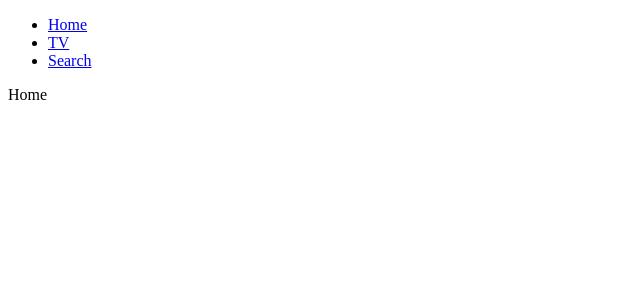
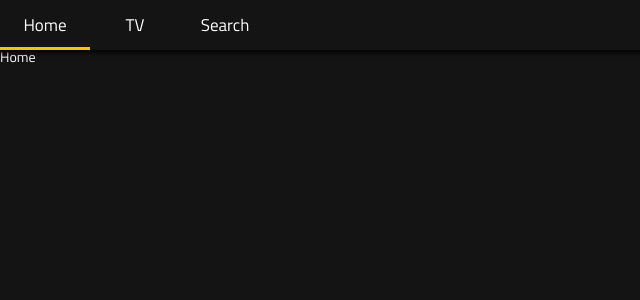
Before and after one commit to taeyoungs/youngflix, a React (Create React App) app: page / in a window 1280 px wide. Shown: the top 300 px of the page, without its empty margins (0-640 px from the left). Built offline with nearby package versions, Linux system fonts and the light colour scheme.

Commit message:
add globalStyles and header css

```diff
--- a/package.json
+++ b/package.json
@@ -10,7 +10,9 @@
     "react-dom": "^16.12.0",
     "react-router-dom": "^5.1.2",
     "react-scripts": "3.2.0",
-    "set-value": "^3.0.1"
+    "set-value": "^3.0.1",
+    "styled-components": "^4.4.1",
+    "styled-reset": "^4.0.7"
   },
   "scripts": {
     "start": "react-scripts start",
--- a/src/Components/App.js
+++ b/src/Components/App.js
@@ -1,12 +1,12 @@
 import React from 'react';
 import Router from 'Components/Router';
-import Header from 'Components/Header';
+import GlobalStyles from './GlobalStyles';
 
 function App() {
   return (
     <>
-      <Header />
       <Router />
+      <GlobalStyles />
     </>
   );
 }
--- /dev/null
+++ b/src/Components/GlobalStyles.js
@@ -0,0 +1,23 @@
+import { createGlobalStyle } from 'styled-components';
+import reset from 'styled-reset';
+
+const globalStyles = createGlobalStyle`
+    @import url('https://fonts.googleapis.com/css?family=Titillium+Web&display=swap');
+    ${reset}
+    a {
+        color: inherit;
+        text-decoration: none;
+    }
+    * {
+        box-sizing: border-box;
+    }
+    body {
+        color: white;
+        background-color: rgba(20, 20, 20, 1);
+        font-family: 'Titillium Web';
+        font-size: 14px;
+        padding-top: 50px;
+    }
+`;
+
+export default globalStyles;
--- a/src/Components/Header.js
+++ b/src/Components/Header.js
@@ -1,17 +1,54 @@
 import React from 'react';
+import { Link, withRouter } from 'react-router-dom';
+import styled from 'styled-components';
 
-export default () => (
-  <header>
-    <ul>
-      <li>
-        <a href="/">Home</a>
-      </li>
-      <li>
-        <a href="/tv">TV</a>
-      </li>
-      <li>
-        <a href="/search">Search</a>
-      </li>
-    </ul>
-  </header>
-);
+const Header = styled.header`
+  position: fixed;
+  top: 0;
+  left: 0%;
+  height: 50px;
+  width: 100%;
+  font-size: 17px;
+  display: flex;
+  align-items: center;
+  background-color: rgba(20, 20, 20, 0.8);
+  z-index: 10;
+  box-shadow: 0px 1px 5px 2px rgba(0, 0, 0, 0.8);
+`;
+
+const List = styled.ul`
+  display: flex;
+  list-style: none;
+`;
+
+const Item = styled.li`
+  width: 90px;
+  height: 50px;
+  text-align: center;
+  border-bottom: 3px solid
+    ${props => (props.current ? '#f1c40f' : 'transparent')};
+  transition: border-bottom 0.5s ease-in-out;
+`;
+
+const SLink = styled(Link)`
+  display: flex;
+  justify-content: center;
+  align-items: center;
+  height: 50px;
+`;
+
+export default withRouter(({ location: { pathname } }) => (
+  <Header>
+    <List>
+      <Item current={pathname === '/'}>
+        <SLink to="/">Home</SLink>
+      </Item>
+      <Item current={pathname === '/tv'}>
+        <SLink to="/tv">TV</SLink>
+      </Item>
+      <Item current={pathname === '/search'}>
+        <SLink to="/search">Search</SLink>
+      </Item>
+    </List>
+  </Header>
+));
--- a/src/Components/Router.js
+++ b/src/Components/Router.js
@@ -1,6 +1,6 @@
 import React from 'react';
 import {
-  BrowserRouter as Router,
+  HashRouter as Router,
   Route,
   Redirect,
   Switch,
@@ -8,14 +8,18 @@
 import Home from 'Routes/Home';
 import TV from 'Routes/TV';
 import Search from 'Routes/Search';
+import Header from 'Components/Header';
 
 export default () => (
   <Router>
+    <>
+      <Header />
       <Switch>
         <Route path="/" exact component={Home}></Route>
         <Route path="/tv" exact component={TV}></Route>
         <Route path="/search" exact component={Search}></Route>
         <Redirect from="*" to="/" />
       </Switch>
+    </>
   </Router>
 );
--- a/src/Routes/Detail.js
+++ b/src/Routes/Detail.js
@@ -1 +1,3 @@
-export default () => 'Detail';
+import React from 'react';
+
+export default () => <h4>Detail</h4>;
--- a/src/Routes/Home.js
+++ b/src/Routes/Home.js
@@ -1 +1,3 @@
-export default () => 'Home';
+import React from 'react';
+
+export default () => <h4>Home</h4>;
--- a/src/Routes/Search.js
+++ b/src/Routes/Search.js
@@ -1 +1,3 @@
-export default () => 'Search';
+import React from 'react';
+
+export default () => <h4>Search</h4>;
--- a/src/Routes/TV.js
+++ b/src/Routes/TV.js
@@ -1 +1,3 @@
-export default () => 'TV';
+import React from 'react';
+
+export default () => <h4>TV</h4>;
```
Also changed, not shown: 1 other file (tests, documents, lock files or other folders). Lines whose indentation alone changed are shown as unchanged.
